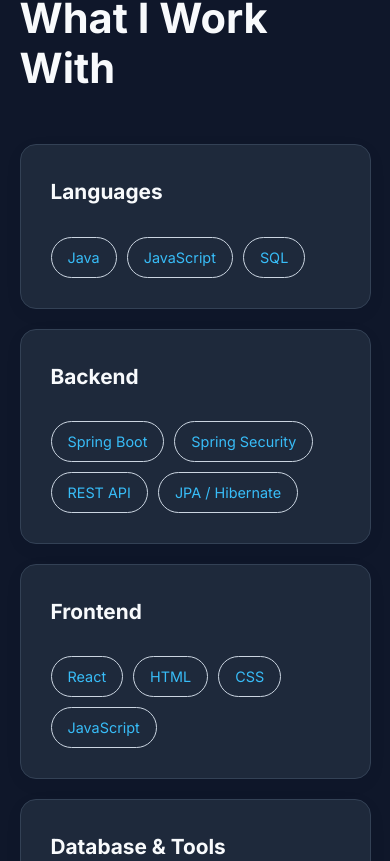
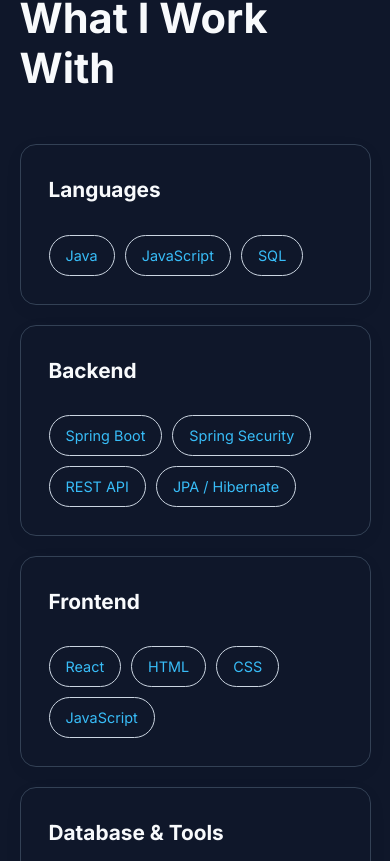
Before and after one commit to vignesh-builds/portfolio, a React (Vite) app in the folder frontend/: page / in a window 390 px wide. Shown: the part 2183-3044 px from the top of the page. Built offline with nearby package versions, Linux system fonts and the light colour scheme.

Commit message:
Update Skills.css

```diff
--- a/frontend/src/components/Skills.css
+++ b/frontend/src/components/Skills.css
@@ -4,7 +4,7 @@
 
 .skills {
   padding: 100px 8%;
-  background: #0F172A;
+  background: #0F172A !important;
 }
 
 .skills-container {
@@ -23,7 +23,7 @@
 .skills .section-label {
   margin: 0 0 12px;
 
-  color: #64748B;
+  color: #94A3B8 !important;
 
   font-size: 0.85rem;
   font-weight: 700;
@@ -34,7 +34,7 @@
 .skills .section-heading h2 {
   margin: 0;
 
-  color: #F8FAFC;
+  color: #F8FAFC !important;
 
   font-size: 2.6rem;
   line-height: 1.2;
@@ -54,15 +54,16 @@
    CARD
 ========================= */
 
-.skill-card {
+.skills .skill-card {
   padding: 38px;
 
-  background: #1E293B;
+  /* FULL NAVY */
+  background: #0F172A !important;
 
-  border: 1px solid #334155;
+  border: 1px solid #334155 !important;
   border-radius: 16px;
 
-  color: #F8FAFC;
+  color: #F8FAFC !important;
 
   transition: 0.25s ease;
 }
@@ -71,10 +72,10 @@
    CARD TITLE
 ========================= */
 
-.skill-card h3 {
+.skills .skill-card h3 {
   margin: 0 0 28px;
 
-  color: #F8FAFC;
+  color: #F8FAFC !important;
 
   font-size: 1.3rem;
 }
@@ -83,7 +84,7 @@
    SKILL LIST
 ========================= */
 
-.skill-list {
+.skills .skill-list {
   display: flex;
   flex-wrap: wrap;
   gap: 10px;
@@ -93,35 +94,32 @@
    SKILL TAGS
 ========================= */
 
-.skill-list span {
+.skills .skill-list span {
   display: inline-block;
 
   padding: 8px 16px;
 
-  background: transparent;
+  background: transparent !important;
 
-  border: 1px solid #CBD5E1;
+  border: 1px solid #CBD5E1 !important;
   border-radius: 25px;
 
-  color: #38BDF8;
+  color: #38BDF8 !important;
 
   font-size: 0.9rem;
-
-  white-space: nowrap;
 }
 
 /* =========================
    HOVER
 ========================= */
 
-.skill-card:hover {
-  border-color: #38BDF8;
-  transform: translateY(-2px);
+.skills .skill-card:hover {
+  border-color: #38BDF8 !important;
+  transform: translateY(-3px);
 }
 
-.skill-list span:hover {
-  background: rgba(56, 189, 248, 0.08);
-  border-color: #38BDF8;
+.skills .skill-list span:hover {
+  background: rgba(56, 189, 248, 0.08) !important;
 }
 
 /* =========================
@@ -139,7 +137,7 @@
     gap: 20px;
   }
 
-  .skill-card {
-    padding: 30px;
+  .skills .skill-card {
+    padding: 28px;
   }
 }
```
